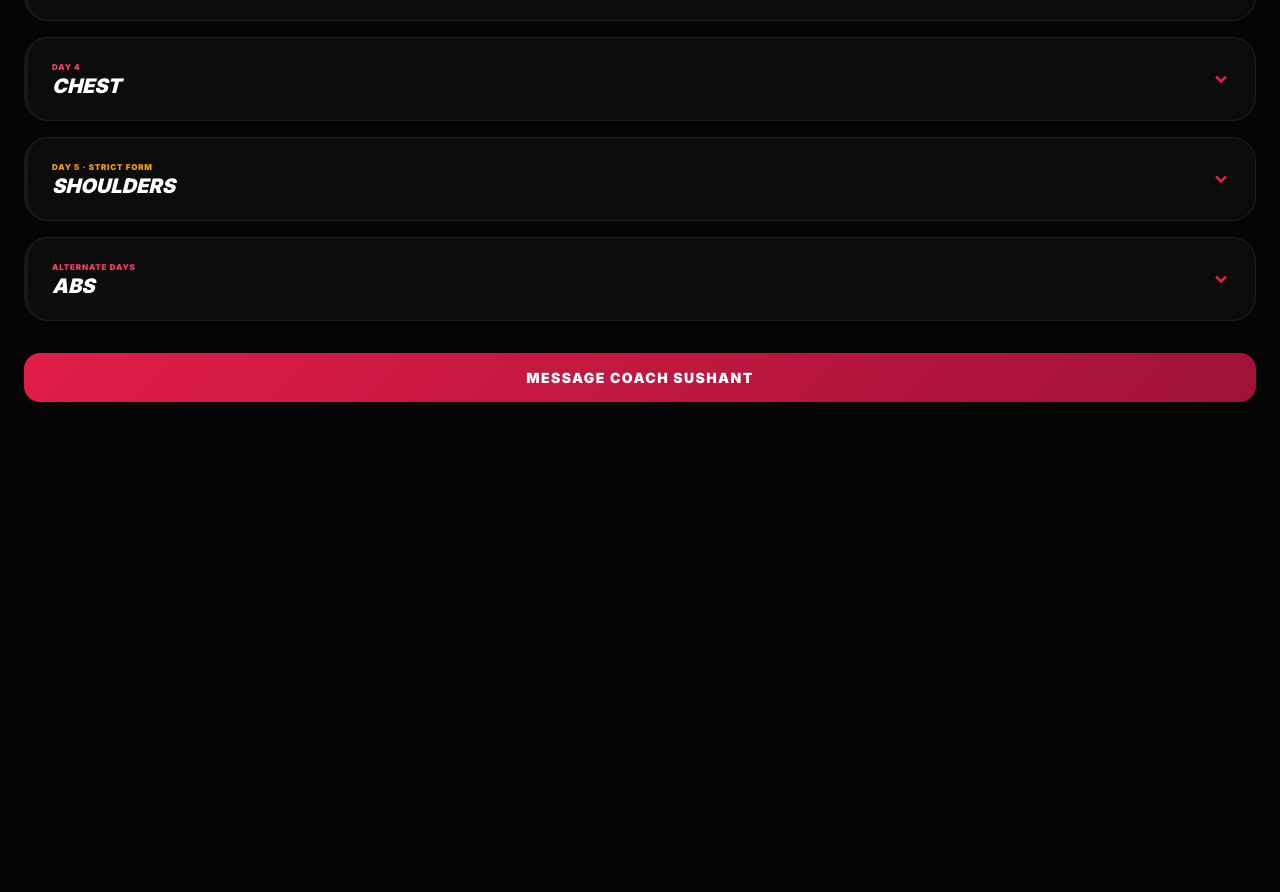
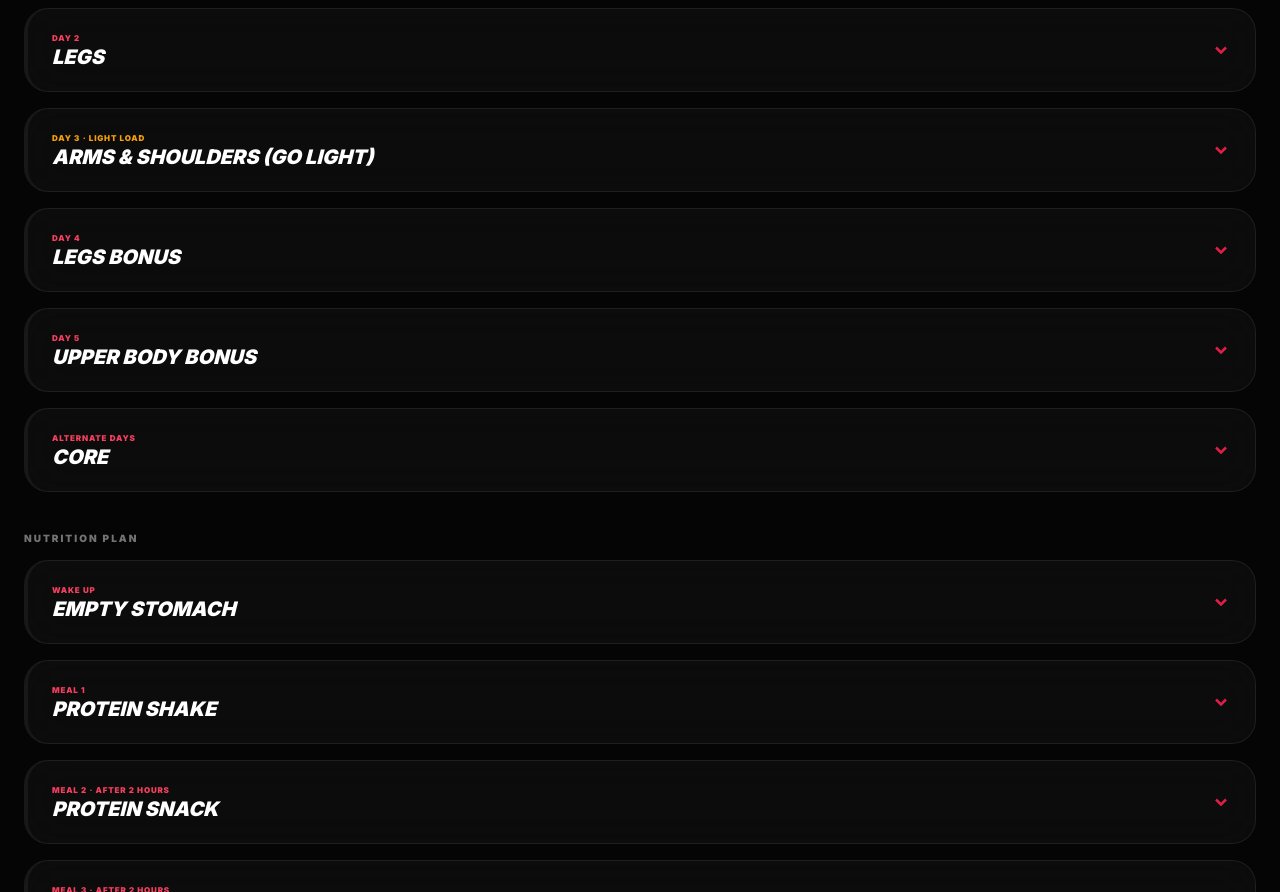
Before and after one commit to fitness-made-simplified/Transform, a plain HTML site: page mohit994.html in a window 1280 px wide. Shown: the part 991-1883 px from the top of the page. Before the commit the page ends 1457 px from the top, so only its background shows below. Drawn offline with Linux system fonts and the light colour scheme.

Commit message:
Update mohit994.html

```diff
--- a/mohit994.html
+++ b/mohit994.html
@@ -72,6 +72,10 @@
         }
         .yt-btn:active { transform: scale(0.95); }
 
+        .section-label { font-size: 10px; font-weight: 900; text-transform: uppercase; color: #737373; letter-spacing: 0.2em; margin: 40px 0 16px; }
+        .diet-note { padding: 16px 20px; margin-top: 16px; border-left: 4px solid #f59e0b; background: rgba(245,158,11,0.06); font-size: 12px; color: #d4d4d4; font-style: italic; line-height: 1.6; }
+        .or-tag { font-size: 8px; font-weight: 900; text-transform: uppercase; letter-spacing: 0.15em; color: #f59e0b; margin: 12px 0 0; }
+
         .cta-btn {
             width: 100%; margin-top: 32px; padding: 16px; border-radius: 16px;
             font-weight: 900; text-transform: uppercase; font-size: 14px; letter-spacing: 0.1em;
@@ -91,13 +95,13 @@
 
     <div class="glass note-card">
         <p class="stat-label" style="color:#f59e0b">⚠ Physio Note</p>
-        <p class="note-text">History of shoulder weakness and pain. On shoulder days (Day 2 & Day 5) prioritize strict form and controlled tempo over load. Stop any movement that reproduces sharp or pinching pain and report it to Coach Sushant.</p>
+        <p class="note-text">History of shoulder weakness and pain. Shoulders & Arms day is programmed light by design — prioritize strict form and controlled tempo over load. Stop any movement that reproduces sharp or pinching pain and report it to Coach Sushant.</p>
     </div>
 
     <div class="stat-grid">
         <div class="glass stat-box">
             <p class="stat-label">Split</p>
-            <p class="stat-value">5 Day Body Split</p>
+            <p class="stat-value">5 Day Split</p>
         </div>
         <div class="glass stat-box">
             <p class="stat-label">Core</p>
@@ -106,6 +110,10 @@
     </div>
 
     <div id="protocolContainer" class="day-list"></div>
+
+    <p class="section-label">Nutrition Plan</p>
+    <div id="dietContainer" class="day-list"></div>
+    <div class="glass diet-note">Modify diet timings according to your schedule. Keep roughly 2 hours between meals.</div>
 
     <a href="https://wa.me/919899550279?text=Hi%20Coach%20Sushant!%20I%20have%20a%20question%20about%20my%20workout%20plan." class="cta-btn">
         Message Coach Sushant
@@ -132,69 +140,128 @@
 
         const days = [
             {
-                title: 'Day 1', subtitle: 'Legs & Traps',
+                title: 'Day 1', subtitle: 'Chest & Back',
                 exercises: [
-                    ['Warm Up', '5–10 min', 'full body warm up before workout'],
-                    ['Leg Extension Machine', '15 reps x 3 sets', 'leg extension machine'],
-                    ['Leg Curl', '15 reps x 3 sets', 'leg curl machine'],
-                    ['Leg Press', '10 reps x 4 sets', 'leg press machine'],
-                    ['Barbell Shrugs', '15 reps x 3 sets', 'barbell shrugs'],
-                    ['Barbell Upright Row', '10 reps x 3 sets', 'barbell upright row'],
+                    ['Warm Up', 'Before you start', 'full body dynamic warm up before gym'],
+                    ['Chest Press Machine / Bench Press', '15 reps x 3 sets', 'chest press machine'],
+                    ['Chest Fly', '15 reps x 3 sets', 'pec deck chest fly machine'],
+                    ['Incline Press Dumbbell', '10 reps x 3 sets', 'incline dumbbell chest press'],
+                    ['Crossover Cable', '15 reps x 3 sets', 'cable crossover chest'],
+                    ['Lat Pulldown', '15 reps x 3 sets', 'lat pulldown'],
+                    ['Seated Row', '10 reps x 3 sets', 'seated cable row'],
+                    ['Single Arm Dumbbell Row', '10 reps x 3 sets', 'single arm dumbbell row'],
+                    ['Hyper Extension', '10 reps x 3 sets', 'hyperextension back extension'],
                 ]
             },
             {
-                title: 'Day 2', subtitle: 'Back & Shoulders', caution: true, cautionLabel: 'Strict Form',
+                title: 'Day 2', subtitle: 'Legs',
                 exercises: [
-                    ['Warm Up', '5–10 min', 'shoulder warm up before workout'],
-                    ['T Bar Row / Seated Row', '15 reps x 3 sets', 't bar row'],
-                    ['Lat Pulldown', '10 reps x 3 sets', 'lat pulldown'],
-                    ['Single Arm Lat Pulldown', '15 reps x 3 sets', 'single arm lat pulldown cable'],
-                    ['Shoulder Press', '10 reps x 3 sets', 'dumbbell shoulder press'],
-                    ['Dumbbell Side Raises', '15 reps x 3 sets', 'dumbbell lateral raise'],
-                    ['Barbell Front Raises', '15 reps x 3 sets', 'barbell front raise'],
+                    ['Leg Extension', '15 reps x 3 sets', 'leg extension machine'],
+                    ['Leg Curl', '15 reps x 3 sets', 'leg curl machine'],
+                    ['Squats (Barbell)', '10 reps x 3 sets', 'barbell back squat'],
+                    ['Leg Press', '15 reps x 3 sets', 'leg press machine'],
+                    ['Calf Raises', '15 reps x 3 sets', 'standing calf raise'],
                 ]
             },
             {
-                title: 'Day 3', subtitle: 'Biceps & Triceps',
+                title: 'Day 3', subtitle: 'Arms & Shoulders (Go Light)', caution: true,
                 exercises: [
-                    ['Warm Up', '5–10 min', 'arm warm up before workout'],
-                    ['Preacher Curl', '15 reps x 3 sets', 'preacher curl'],
-                    ['Rope Push Down', '15 reps x 3 sets', 'rope triceps pushdown'],
                     ['Dumbbell Curl', '10 reps x 3 sets', 'dumbbell bicep curl'],
                     ['Hammer Curl', '10 reps x 3 sets', 'dumbbell hammer curl'],
-                    ['Skull Crusher', '10 reps x 3 sets', 'skull crusher triceps'],
-                    ['Tricep Dips', '15 reps x 3 sets', 'tricep dips'],
+                    ['Pulley Push Down', '10 reps x 3 sets', 'cable triceps pushdown'],
+                    ['Overhead Extension', '15 reps x 3 sets', 'cable overhead triceps extension'],
+                    ['Single Arm Overhead Extension with Dumbbell', '15 reps x 3 sets', 'single arm dumbbell overhead triceps extension'],
+                    ['Dumbbell Side Raises', '10 reps x 3 sets', 'dumbbell lateral raise'],
+                    ['Front Raises', '15 reps x 3 sets', 'dumbbell front raise'],
                 ]
             },
             {
-                title: 'Day 4', subtitle: 'Chest',
+                title: 'Day 4', subtitle: 'Legs Bonus',
                 exercises: [
-                    ['Chest Fly Machine', '25 reps x 3 sets', 'pec deck chest fly machine'],
-                    ['Hammer Press', '10 reps x 3 sets', 'hammer strength chest press'],
-                    ['Bench Press', '10 reps x 3 sets', 'barbell bench press'],
-                    ['Dumbbell Chest Fly', '15 reps x 3 sets', 'dumbbell chest fly'],
-                    ['Cable Crossover', '15 reps x 3 sets', 'cable crossover chest'],
-                    ['Incline Dumbbell Chest Press', '15 reps x 3 sets', 'incline dumbbell chest press'],
-                    ['Incline Fly', '15 reps x 3 sets', 'incline dumbbell fly'],
+                    ['Leg Extension', '15 reps x 4 sets', 'leg extension machine'],
+                    ['Lunges', '10 reps x 3 sets (each leg)', 'dumbbell lunges'],
+                    ['Sumo Squats', '15 reps x 3 sets', 'sumo squat'],
+                    ['Deadlifts', '10 reps x 3 sets', 'deadlift'],
                 ]
             },
             {
-                title: 'Day 5', subtitle: 'Shoulders', caution: true, cautionLabel: 'Strict Form',
+                title: 'Day 5', subtitle: 'Upper Body Bonus',
                 exercises: [
-                    ['Warm Up', '5–10 min', 'shoulder warm up before workout'],
-                    ['Side Raises on Pulley', '15 reps x 3 sets', 'cable lateral raise'],
-                    ['Front Raises', '10 reps x 3 sets', 'dumbbell front raise'],
-                    ['Face Pull', '10 reps x 3 sets', 'cable face pull'],
-                    ['Barbell Shoulder Press', '10 reps x 3 sets', 'barbell overhead shoulder press'],
-                    ['Barbell Shrugs', '15 reps x 3 sets', 'barbell shrugs'],
+                    ['Chest Press', '15 reps x 3 sets', 'chest press machine'],
+                    ['Lat Pulldown', '15 reps x 3 sets', 'lat pulldown'],
+                    ['Shoulder Press Machine', '10 reps x 3 sets', 'shoulder press machine'],
+                    ['Preacher Curl', '15 reps x 3 sets', 'preacher curl'],
+                    ['Rope Push Down', '15 reps x 3 sets', 'rope triceps pushdown'],
                 ]
             },
             {
-                title: 'Alternate Days', subtitle: 'Abs',
+                title: 'Alternate Days', subtitle: 'Core',
                 exercises: [
-                    ['Ab Crunches', '25 reps x 3 sets', 'ab crunches'],
-                    ['Bicycle Crunches', '10 reps x 3 sets', 'bicycle crunches'],
-                    ['Leg Raises', '10 reps x 3 sets', 'lying leg raises'],
+                    ['Bicycle Crunches', '15 reps x 3 sets', 'bicycle crunches'],
+                    ['Russian Twist', '15 reps x 3 sets', 'russian twist'],
+                    ['Sit Ups', '15 reps x 3 sets', 'sit ups'],
+                ]
+            },
+        ];
+
+        function recipeLink(q) {
+            return `https://www.youtube.com/results?search_query=${encodeURIComponent(q + ' recipe')}`;
+        }
+
+        function mealRow(name, detail, query) {
+            const btn = query ? `
+                <a href="${recipeLink(query)}" target="_blank" class="yt-btn">
+                    <svg width="12" height="12" viewBox="0 0 24 24" fill="currentColor"><path d="M8 5v14l11-7z"/></svg> Recipe
+                </a>` : '';
+            return `
+            <div class="exercise-row">
+                <div>
+                    <p class="ex-name">${name}</p>
+                    <p class="ex-rx">${detail}</p>
+                </div>${btn}
+            </div>`;
+        }
+
+        const meals = [
+            {
+                title: 'Wake Up', subtitle: 'Empty Stomach',
+                rows: [['Warm Water', '750 ml', null]]
+            },
+            {
+                title: 'Meal 1', subtitle: 'Protein Shake',
+                rows: [
+                    ['Protein Shake in Lukewarm Water', 'In lukewarm water', 'protein shake'],
+                    ['Banana', '1 banana', null],
+                ]
+            },
+            {
+                title: 'Meal 2 · After 2 Hours', subtitle: 'Protein Snack',
+                rows: [
+                    ['Boiled Soya Chunks + Curd', '1 bowl · salt + black pepper', 'boiled soya chunks with curd'],
+                    ['or', '', ''],
+                    ['Poha', 'Choose 1', 'healthy poha'],
+                    ['or', '', ''],
+                    ['Upma', 'Choose 1', 'healthy veg upma'],
+                ]
+            },
+            {
+                title: 'Meal 3 · After 2 Hours', subtitle: 'Lunch / Dinner (Night Shift)',
+                rows: [
+                    ['Rice', 'Rice + dal + veggies', 'how to cook rice perfectly'],
+                    ['Dal', 'Rice + dal + veggies', 'healthy dal'],
+                    ['Veggies', 'Rice + dal + veggies', 'healthy mixed vegetable sabzi'],
+                ]
+            },
+            {
+                title: 'Meal 4 · After 2 Hours', subtitle: 'Last Meal (Pick 1)',
+                rows: [
+                    ['Cooked Veggies', 'Option 1', 'healthy cooked vegetables'],
+                    ['or', '', ''],
+                    ['Dal', 'Option 2', 'healthy dal'],
+                    ['or', '', ''],
+                    ['Chickpea Salad', 'Option 3', 'chickpea salad'],
+                    ['or', '', ''],
+                    ['Paneer Salad', 'Option 4', 'paneer salad'],
                 ]
             },
         ];
@@ -204,7 +271,7 @@
             <div class="glass phase-card ${i === 0 ? 'active' : ''}" onclick="this.classList.toggle('active')">
                 <div class="phase-head">
                     <div>
-                        <p class="phase-day-label ${d.caution ? 'caution' : ''}">${d.title}${d.caution ? ' · ' + d.cautionLabel : ''}</p>
+                        <p class="phase-day-label ${d.caution ? 'caution' : ''}">${d.title}${d.caution ? ' · Light Load' : ''}</p>
                         <h3 class="phase-title">${d.subtitle}</h3>
                     </div>
                     <svg class="chevron" width="20" height="20" viewBox="0 0 24 24" fill="none" stroke="currentColor" stroke-width="3"><path d="m6 9 6 6 6-6"/></svg>
@@ -214,6 +281,22 @@
                 </div>
             </div>
         `).join('');
+
+        const dietContainer = document.getElementById('dietContainer');
+        dietContainer.innerHTML = meals.map((m) => `
+            <div class="glass phase-card" onclick="this.classList.toggle('active')">
+                <div class="phase-head">
+                    <div>
+                        <p class="phase-day-label">${m.title}</p>
+                        <h3 class="phase-title">${m.subtitle}</h3>
+                    </div>
+                    <svg class="chevron" width="20" height="20" viewBox="0 0 24 24" fill="none" stroke="currentColor" stroke-width="3"><path d="m6 9 6 6 6-6"/></svg>
+                </div>
+                <div class="phase-content">
+                    ${m.rows.map(([n, d, q]) => n === 'or' ? '<p class="or-tag">— or —</p>' : mealRow(n, d, q)).join('')}
+                </div>
+            </div>
+        `).join('');
     </script>
 </body>
 </html>
```
